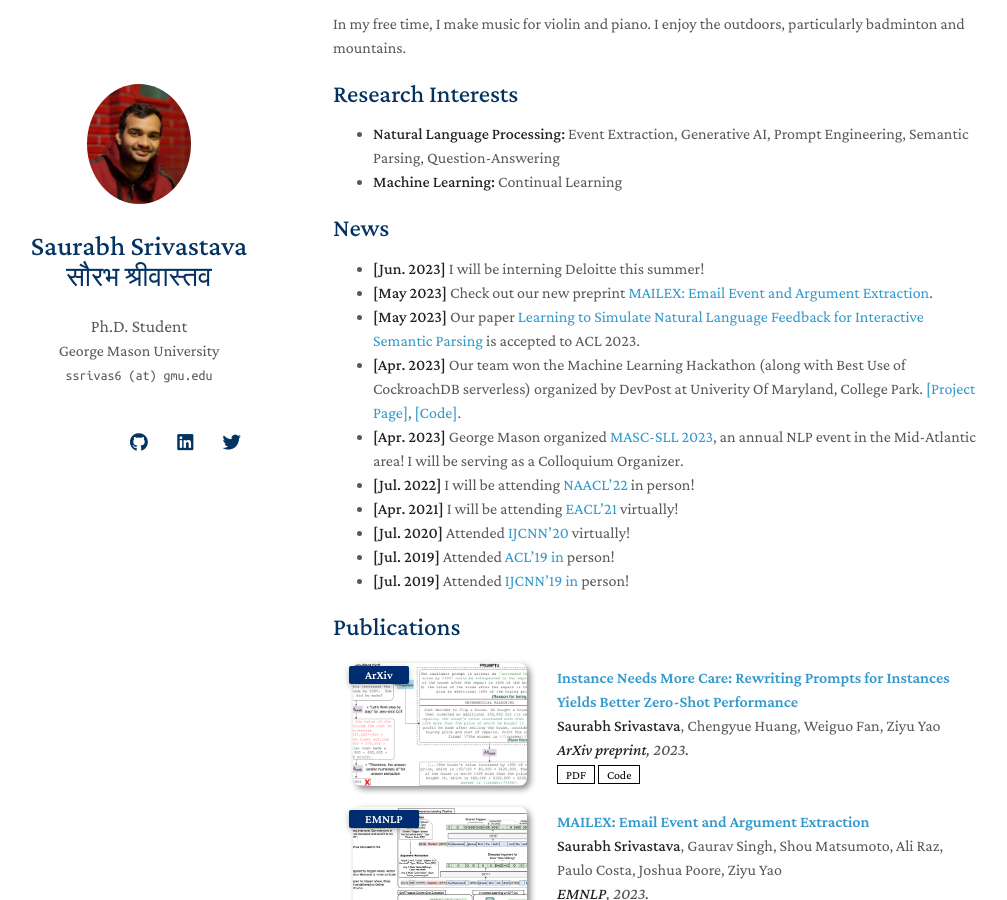
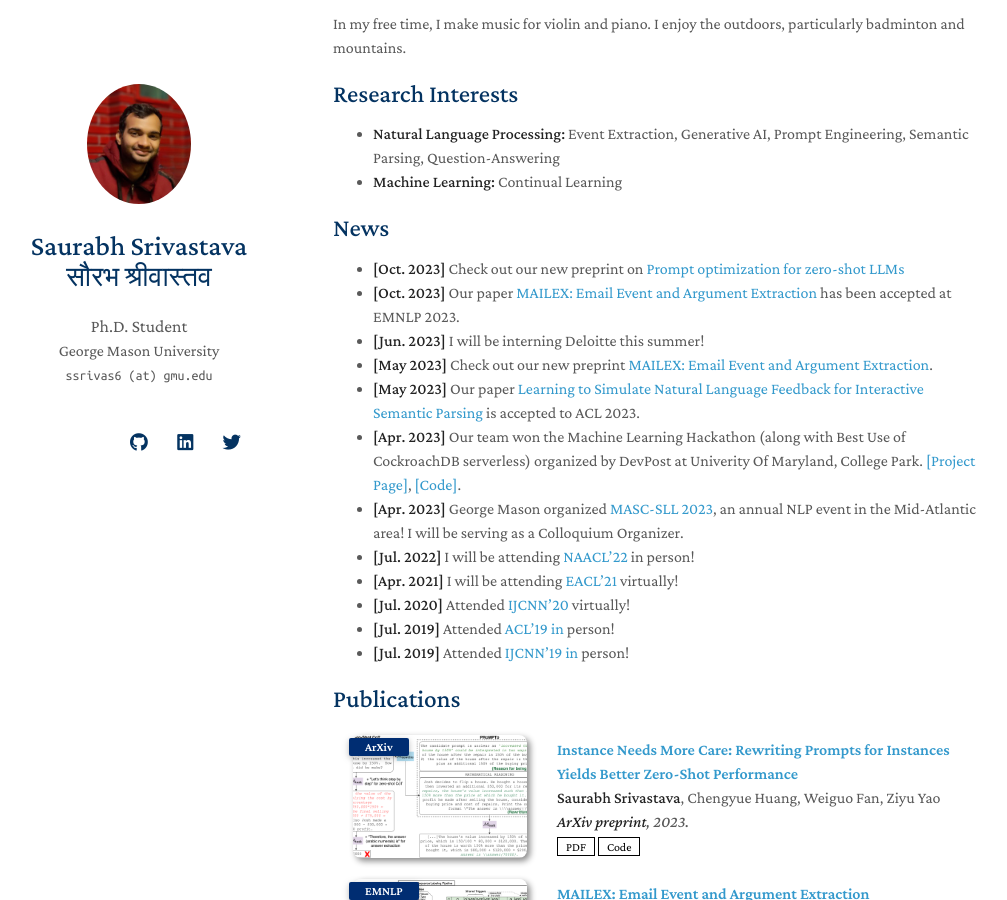
Before and after one commit to salokr/salokr.github.io, a Jekyll site: the page built from index.md, in a window 1280 px wide and 900 px high, scrolled down 421 px. Shown: the whole window, without its empty margins (137-1144 px from the left). Built offline with Jekyll 4.4.1, drawn with Linux system fonts in a browser that asks for light colours; nearby versions of some CDN libraries; a style sheet for code colours, icons or effects is not loaded; our own code applies the rules of GitHub Pages for plain Markdown files.

Commit message:
Update index.md

```diff
--- a/index.md
+++ b/index.md
@@ -19,7 +19,8 @@ In my free time, I make music for violin and piano. I enjoy the outdoors, partic
 - **Machine Learning:** Continual Learning
 
 ## News
-
+- **[Oct. 2023]** Check out our new preprint on [Prompt optimization for zero-shot LLMs ](https://arxiv.org/pdf/2310.02107.pdf)
+- **[Oct. 2023]** Our paper [MAILEX: Email Event and Argument Extraction](https://arxiv.org/abs/2305.13469) has been accepted at EMNLP 2023.
 - **[Jun. 2023]** I will be interning Deloitte this summer!
 - **[May 2023]** Check out our new preprint [MAILEX: Email Event and Argument Extraction](https://arxiv.org/abs/2305.13469).
 - **[May 2023]** Our paper [Learning to Simulate Natural Language Feedback for Interactive Semantic Parsing](https://arxiv.org/pdf/2305.08195.pdf)  is accepted to ACL 2023.
```
